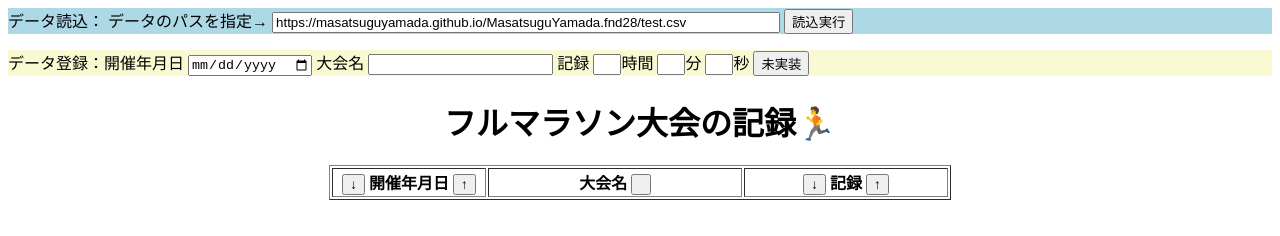
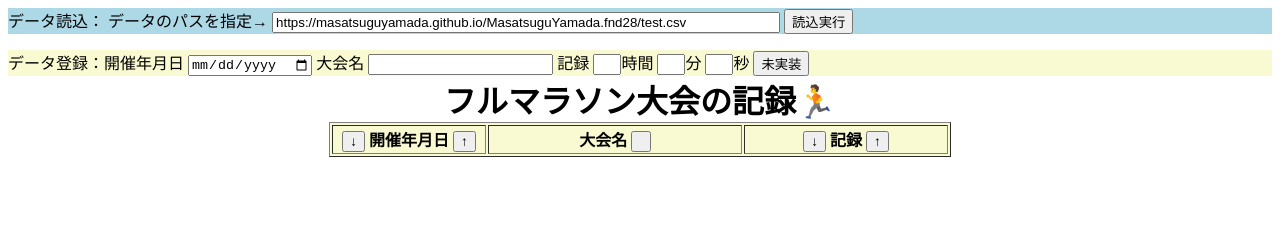
Before and after one commit to MasatsuguYamada/MasatsuguYamada.fnd28, a plain HTML site: page index.html in a window 1280 px wide. Drawn offline with Linux system fonts and the light colour scheme.

Commit message:
Update index.css

```diff
--- a/index.css
+++ b/index.css
@@ -3,7 +3,11 @@
 }
 
 #title{
+  background-color: white;
   text-align:center;
+  width: 500px;
+  margin: 0 auto;
+
 }
 
 #textBox{
@@ -28,3 +32,7 @@
 .pTagData{
   background-color: yellow;
 }
+
+#table{
+  background-color: lightgoldenrodyellow;
+}
```
